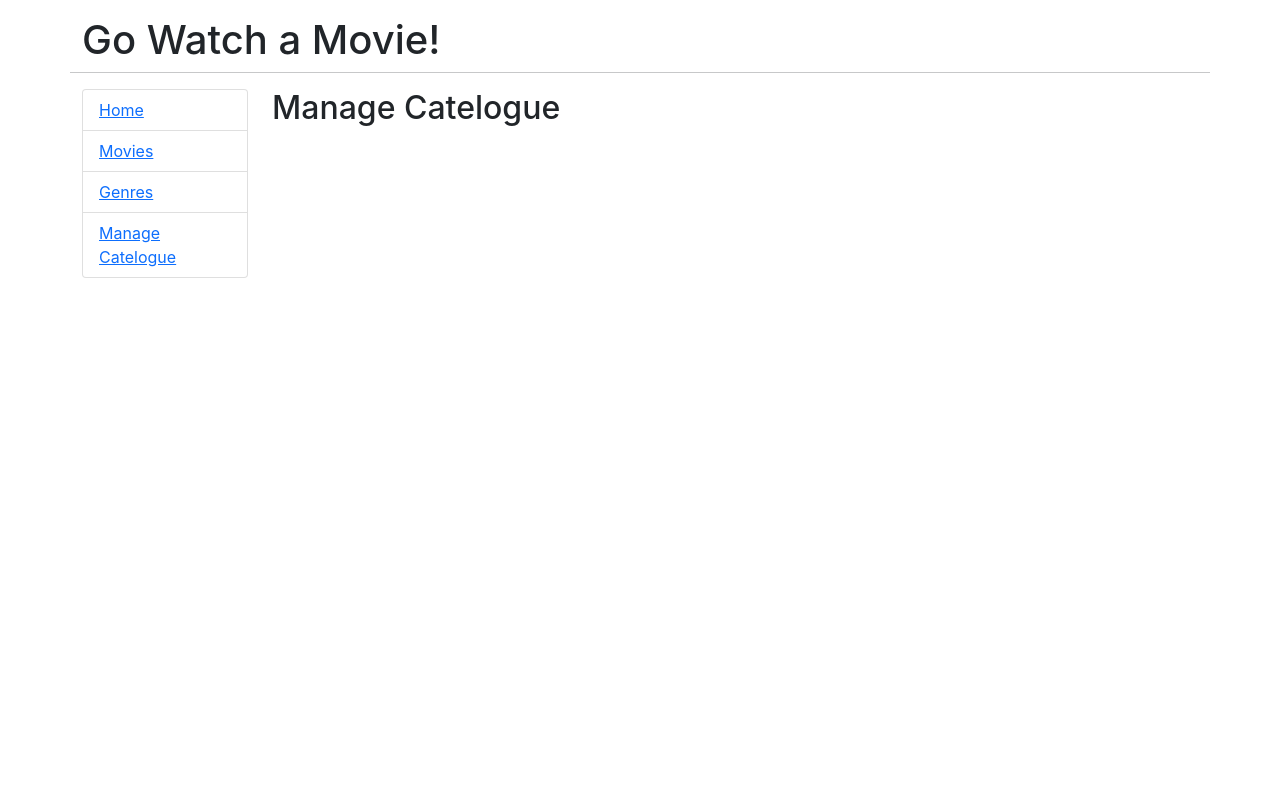
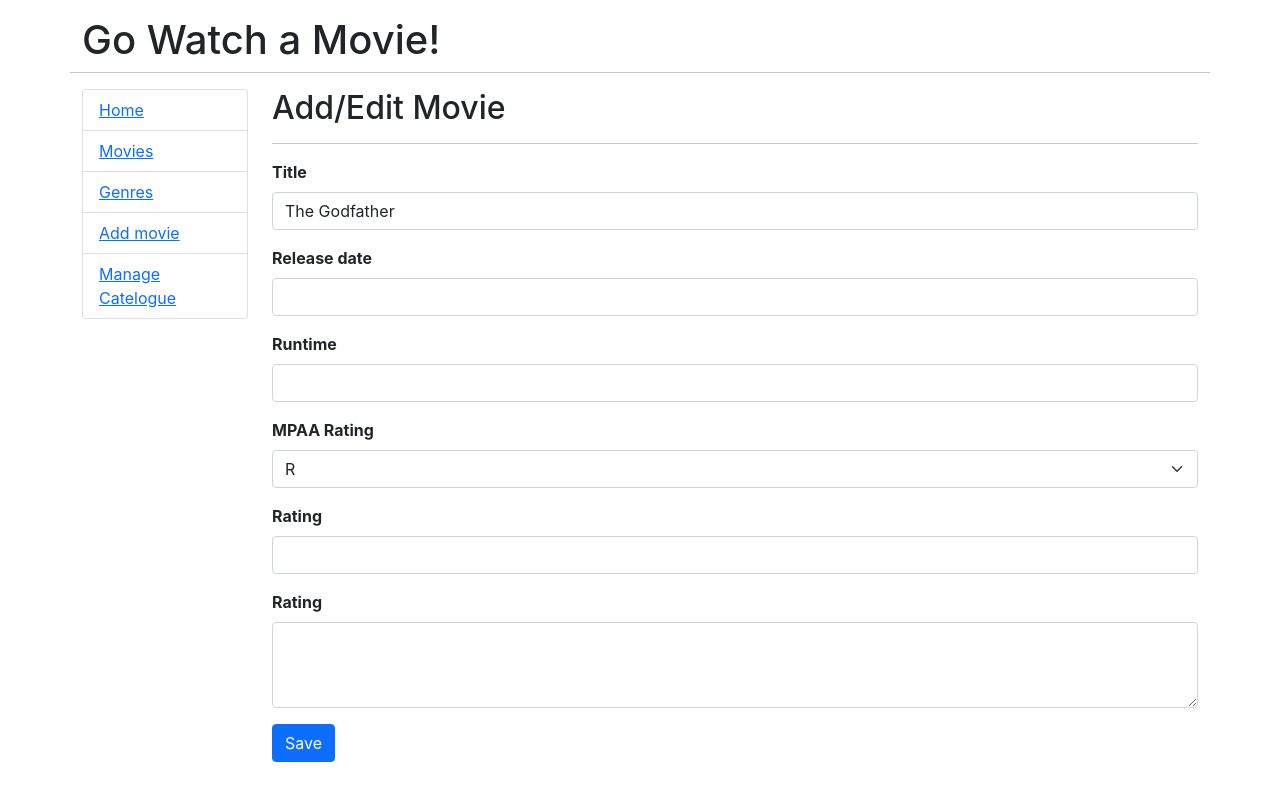
Before and after one commit to nao-18/react-app-with-golang-rest-api, a React (Create React App) app in the folder go-movies/: page /admin/add in a window 1280 px wide. Built offline with nearby package versions, Linux system fonts and the light colour scheme.

Commit message:
add form to add movie

```diff
--- a/go-movies/src/App.js
+++ b/go-movies/src/App.js
@@ -12,6 +12,7 @@
 import OneMovie from './components/OneMovie';
 import Genres from './components/Genres';
 import OneGenre from './components/OneGenre';
+import EditMovie from './components/EditMovie';
 
 export default function App() {
   return (
@@ -36,6 +37,9 @@
                   <Link to="/genres">Genres</Link>
                 </li>
                 <li className="list-group-item">
+                  <Link to="/admin/add">Add movie</Link>
+                </li>
+                <li className="list-group-item">
                   <Link to="/admin">Manage Catelogue</Link>
                 </li>
               </ul>
@@ -52,6 +56,7 @@
               <Route exact path="/genres">
                 <Genres />
               </Route>
+              <Route path="/admin/add" component={EditMovie} />
               <Route path="/admin">
                 <Admin />
               </Route>
--- /dev/null
+++ b/go-movies/src/components/EditMovie.css
@@ -0,0 +1,3 @@
+label {
+  font-weight: bold;
+}
--- /dev/null
+++ b/go-movies/src/components/EditMovie.js
@@ -0,0 +1,121 @@
+import React, { Component, Fragment } from 'react';
+import './EditMovie.css';
+
+export default class EditMovie extends Component {
+  state = {
+    movie: {},
+    isLoaded: false,
+    error: null,
+  };
+
+  componentDidMount() {
+    this.setState({
+      movie: {
+        title: 'The Godfather',
+        mpaa_rating: 'R',
+      },
+    });
+  }
+
+  render() {
+    let { movie } = this.state;
+
+    return (
+      <Fragment>
+        <h2>Add/Edit Movie</h2>
+        <hr />
+        <form method="post">
+          <div className="mb-3">
+            <label for="title" className="form-label">
+              Title
+            </label>
+            <input
+              type="text"
+              className="form-control"
+              id="title"
+              name="title"
+              value={movie.title}
+            />
+          </div>
+          <div className="mb-3">
+            <label for="title" className="form-label">
+              Release date
+            </label>
+            <input
+              type="text"
+              className="form-control"
+              id="release_date"
+              name="release_date"
+              value={movie.release_date}
+            />
+          </div>
+          <div className="mb-3">
+            <label for="title" className="form-label">
+              Runtime
+            </label>
+            <input
+              type="text"
+              className="form-control"
+              id="runtime"
+              name="runtime"
+              value={movie.runtime}
+            />
+          </div>
+
+          <div className="mb-3">
+            <label for="mpaa_rating" className="form-label">
+              MPAA Rating
+            </label>
+            <select className="form-select" value={movie.mpaa_rating}>
+              <option className="form-select">Choose...</option>
+              <option className="form-select" value="G">
+                G
+              </option>
+              <option className="form-select" value="PG">
+                PG
+              </option>
+              <option className="form-select" value="PG13">
+                PG13
+              </option>
+              <option className="form-select" value="R">
+                R
+              </option>
+              <option className="form-select" value="NC17">
+                NC17
+              </option>
+            </select>
+          </div>
+
+          <div className="mb-3">
+            <label for="rating" className="form-label">
+              Rating
+            </label>
+            <input
+              type="text"
+              className="form-control"
+              id="rating"
+              name="rating"
+              value={movie.rating}
+            />
+          </div>
+
+          <div className="mb-3">
+            <label for="description" className="form-label">
+              Rating
+            </label>
+            <textarea
+              className="form-control"
+              id="description"
+              name="description"
+              rows="3"
+            >
+              {movie.description}
+            </textarea>
+          </div>
+
+          <button className="btn btn-primary">Save</button>
+        </form>
+      </Fragment>
+    );
+  }
+}
```
